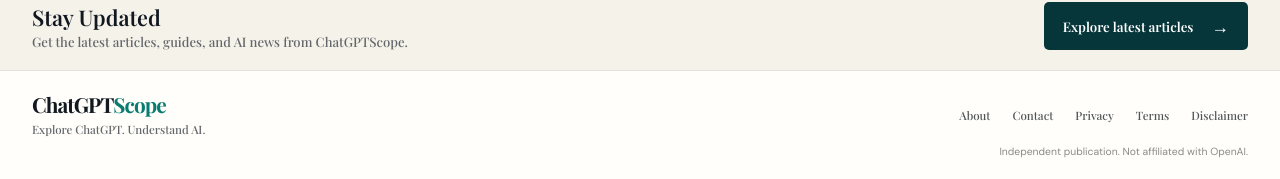
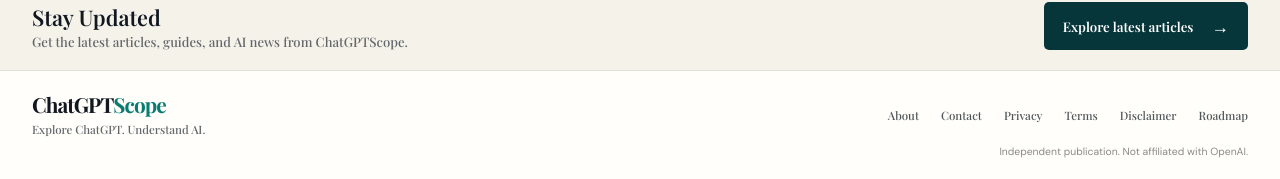
Before and after one commit to todaysnewsai/ChatGPTScope, a Jekyll site: the page built from index.html, in a window 1280 px wide and 900 px high, scrolled down 1157 px. Shown: the part 718-897 px from the top of the window. Built offline with Jekyll 4.4.1, drawn with Linux system fonts in a browser that asks for light colours; the list of posts is cut into pages by our own code.

Commit message:
Redesign ChatGPTScope: update _layouts/default.html

```diff
--- a/_layouts/default.html
+++ b/_layouts/default.html
@@ -27,9 +27,7 @@
       <a href="{{ '/comparisons/' | relative_url }}">Comparisons</a>
       <a href="{{ '/tools/' | relative_url }}">OpenAI Tools</a>
     </nav>
-    <div class="header-actions">
-      <a class="subscribe-link" href="#newsletter">Subscribe</a>
-    </div>
+    <div class="header-actions"><a class="subscribe-link" href="#newsletter">Subscribe</a></div>
   </div>
 </header>
 <main>{{ content }}</main>
@@ -45,6 +43,7 @@
       <a href="{{ '/privacy/' | relative_url }}">Privacy</a>
       <a href="{{ '/terms/' | relative_url }}">Terms</a>
       <a href="{{ '/disclaimer/' | relative_url }}">Disclaimer</a>
+      <a href="{{ '/roadmap/' | relative_url }}">Roadmap</a>
     </nav>
     <p class="independence-note">Independent publication. Not affiliated with OpenAI.</p>
   </div>
```
